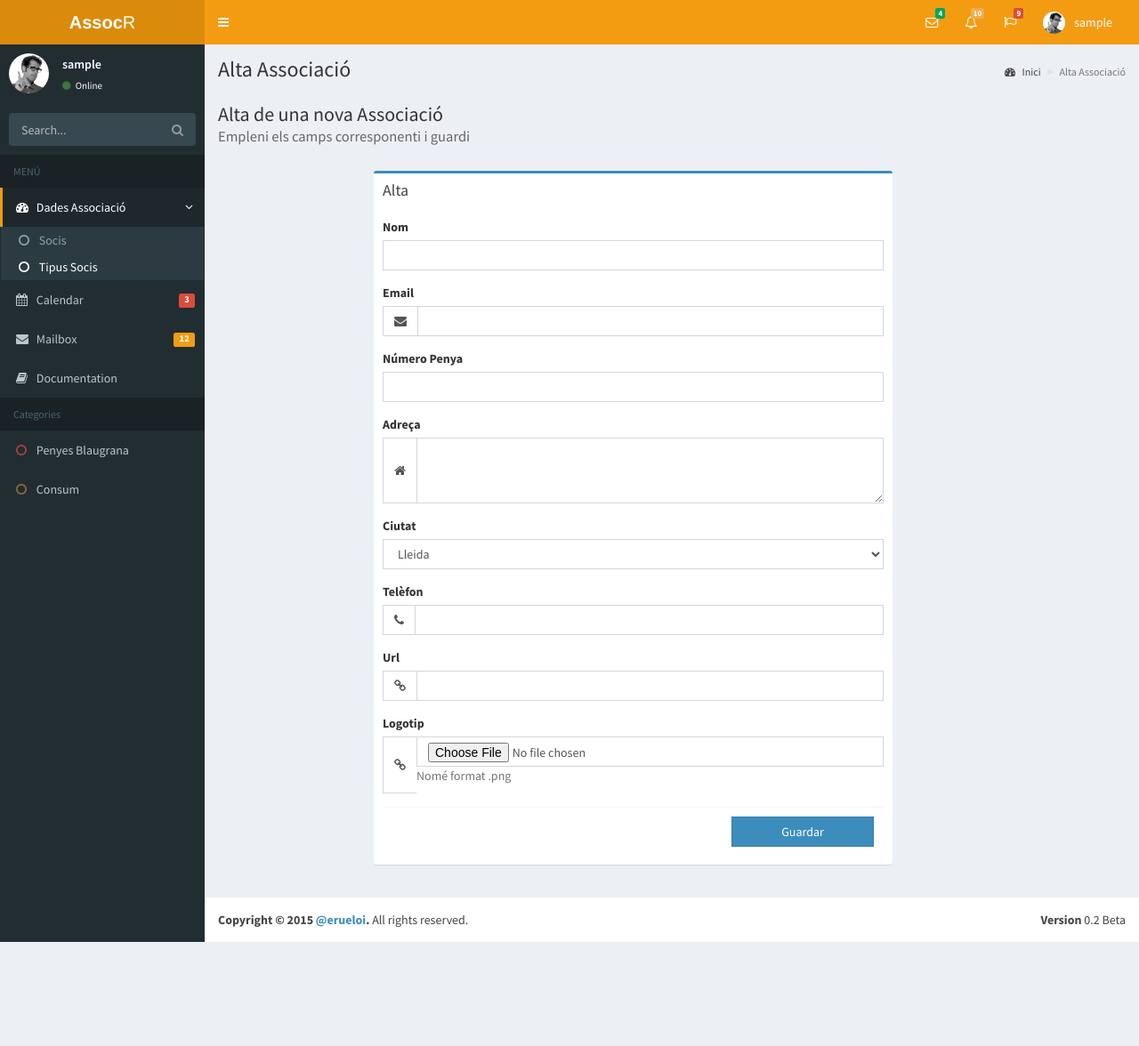
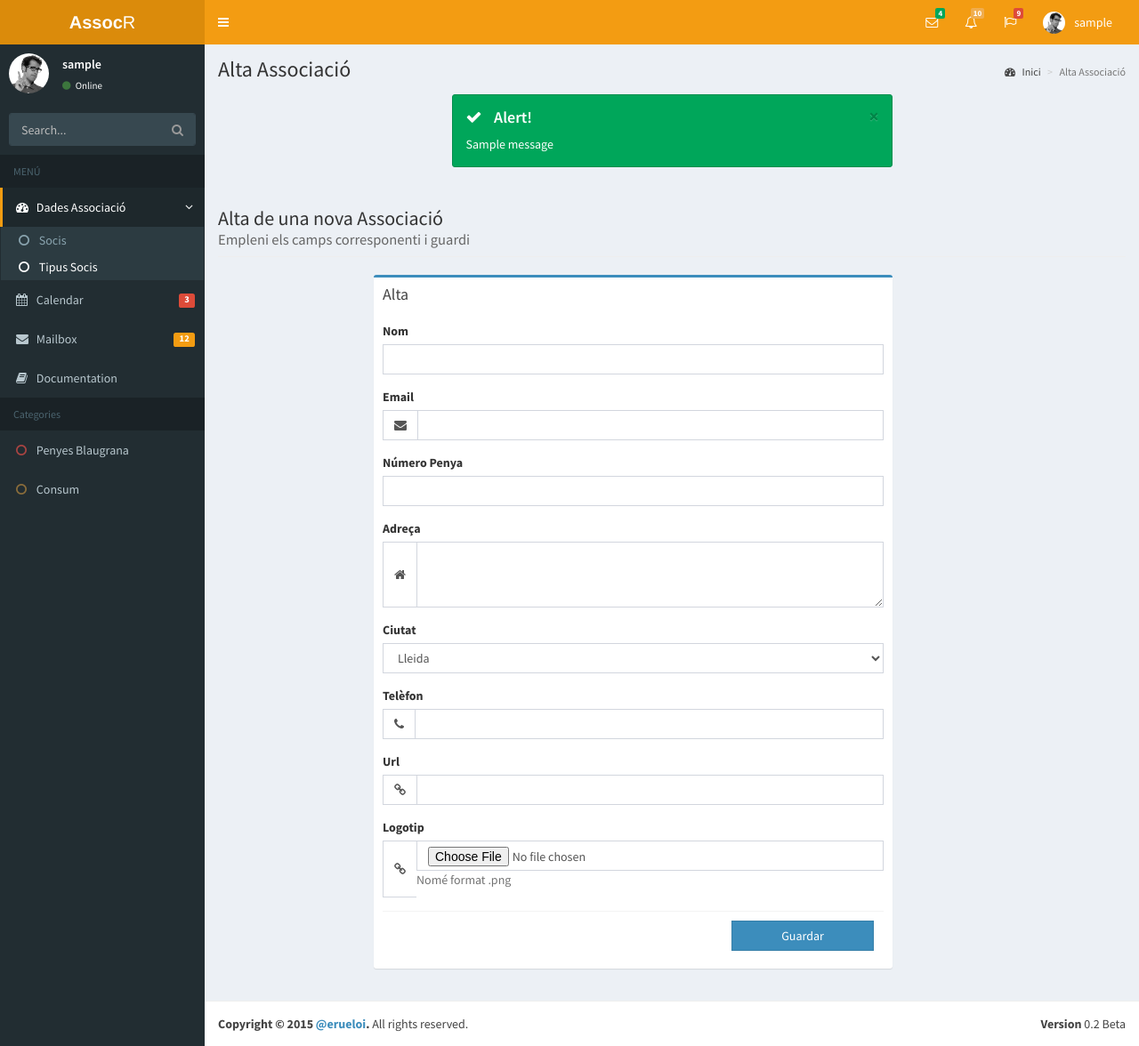
Before and after one commit to erueloi/Assocr, a Django app: page /assocr/add_association/ in a window 1280 px wide. Shown: the whole page at 89% size. Before the commit the page ends 1059 px from the top, so only its background shows below. Run offline with Django 3.2, Linux system fonts and the light colour scheme; a user stored in the database is signed in; tables that the repository leaves empty hold one stand-in row (values such as "Sample post"); one stand-in notice (Sample message) is shown; some libraries are stand-ins or nearby versions.

Commit message:
Add Messages dialog

```diff
--- a/assocr/views.py
+++ b/assocr/views.py
@@ -55,7 +55,8 @@ def add_association(request, association_id=None):
         if form.is_valid():
             form.save(commit=True)
             if association_id:
-                 return association(request, association_id)
+                messages.success(request, 'Associacio actualitzada correctament.')
+                return association(request, association_id)
             else:
                 return index(request)
         else:
@@ -287,7 +288,6 @@ class MemberImport(View):
                           self.request.FILES or None)
 
         if self.request.POST and form.is_valid():
-            print form.cleaned_data['input_format']
             input_format = import_formats[
                 int(form.cleaned_data['input_format'])
             ]()
--- a/templates/association.html
+++ b/templates/association.html
@@ -26,9 +26,9 @@
               		</h2>
 				  </div>
 				</div>
-
             </div><!-- /.col -->
           </div>
+
           <!-- info row -->
           <div class="row invoice-info">
             <div class="col-sm-4 invoice-col">
--- a/templates/base.html
+++ b/templates/base.html
@@ -354,8 +354,29 @@
             <li><a href="{% url 'index' %}"><i class="fa fa-dashboard"></i> Inici</a></li>
             {% block breadcrumb %}{% endblock %}
           </ol>
-        </section>
-
+        </section >
+        <!-- Messages -->
+		<section class="content-header">
+			<div class="row">
+				<div class="col-md-3">
+				</div>
+				<div class="col-md-6">
+					{% if messages %}
+						{% for message in messages %}
+							{% if message.level == DEFAULT_MESSAGE_LEVELS.SUCCESS %}
+								<div class="alert alert-success alert-dismissable">
+						        	<button type="button" class="close" data-dismiss="alert" aria-hidden="true">×</button>
+						            <h4><i class="icon fa fa-check"></i> Alert!</h4>
+						            {{ message }}
+								</div>
+							{% endif %}
+						{% endfor %}
+					{% endif %}
+				</div>
+				<div class="col-md-3">
+				</div>
+			</div>
+		</section>
         <!-- Main content -->
         <section class="{% block sectionclass %}content{% endblock %}">
         	{% block content %}{% endblock %}
```
Also changed, not shown: 1 other file.
